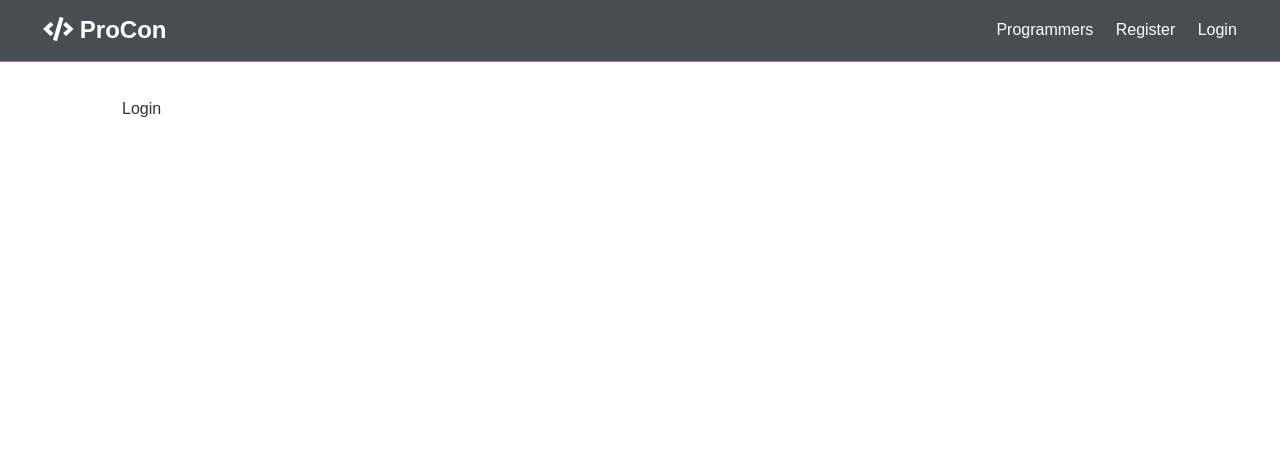
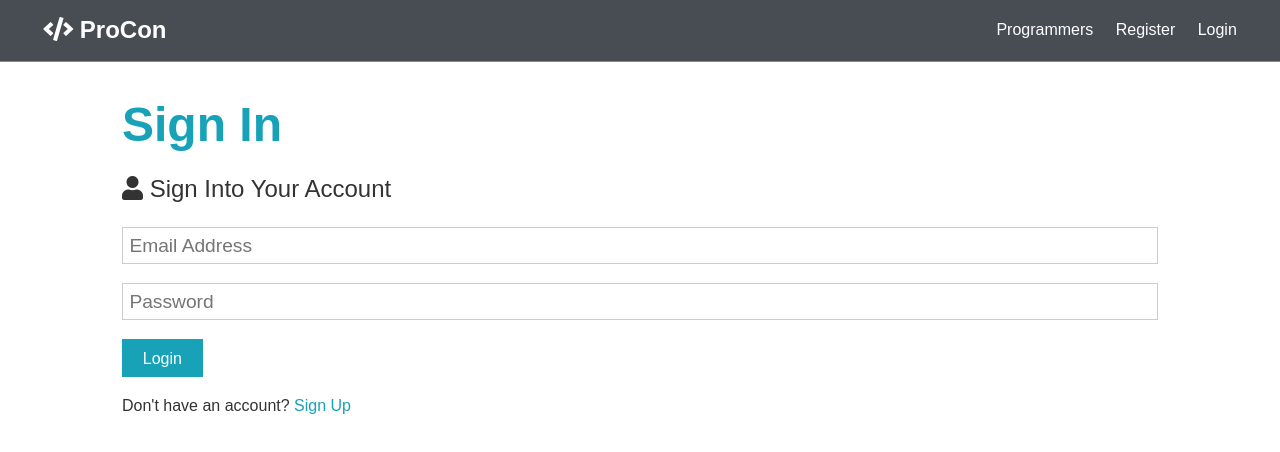
Before and after one commit to lzhangsysu/programmer_connect, a React (Create React App) app in the folder client/: page /login in a window 1280 px wide. Shown: the top 452 px of the page. Built offline with nearby package versions, Linux system fonts and the light colour scheme.

Commit message:
add login form, fix register form

```diff
--- a/client/src/components/auth/Login.js
+++ b/client/src/components/auth/Login.js
@@ -1,11 +1,55 @@
-import React from 'react';
+import React, { Fragment, useState } from 'react';
+import { Link } from 'react-router-dom';
 
 const Login = () => {
+    const [formData, setFormData] = useState({
+        email: '',
+        password: ''
+    });
+
+    const { email, password } = formData;
+
+    const onChange = e => setFormData({...formData, [e.target.name]: e.target.value });
+
+    const onSubmit = async e => {
+        e.preventDefault();
+        console.log('SUCCESS');
+    }
+
     return (
-        <div>
-            Login
-        </div>
+        <Fragment>
+        <h1 className="large text-primary">Sign In</h1>
+        <p className="lead"><i className="fas fa-user"></i> Sign Into Your Account</p>
+        <form className="form" onSubmit={ e => onSubmit(e) }>
+            <div className="form-group">
+            <input
+                type="email"
+                placeholder="Email Address"
+                name="email"
+                value={ email }
+                onChange={ e => onChange(e) }
+                required
+            />
+            </div>
+            <div className="form-group">
+            <input
+                type="password"
+                placeholder="Password"
+                name="password"
+                value = { password }
+                minLength="6"
+                onChange={ e => onChange(e) }
+                required
+            />
+            </div>
+            <input type="submit" className="btn btn-primary" value="Login" />
+        </form>
+        <p className="my-1">
+            Don't have an account? <Link to="/register">Sign Up</Link>
+        </p>
+        </Fragment>
     )
 };
 
+
 export default Login;
--- a/client/src/components/auth/Register.js
+++ b/client/src/components/auth/Register.js
@@ -1,4 +1,5 @@
 import React, { Fragment, useState } from 'react';
+import { Link } from 'react-router-dom';
 
 const Register = () => {
     const [formData, setFormData] = useState({
@@ -12,12 +13,31 @@
 
     const onChange = e => setFormData({...formData, [e.target.name]: e.target.value });
 
-    const onSubmit = e => {
+    const onSubmit = async e => {
         e.preventDefault();
         if (password !== password2) {
             console.log('Passwords do not match');
         } else {
-            console.log(formData);
+            console.log('SUCCESS');
+            // const newUser = {
+            //     name,
+            //     email,
+            //     password
+            // };
+
+            // try {
+            //     const config = {
+            //         headers: {
+            //             'Content-Type': 'application/json'
+            //         }
+            //     }
+
+            //     const body = JSON.stringify(newUser);
+            //     const res = await axios.post('api/users', body, config);
+            //     console.log(res.data);
+            // } catch (err) {
+            //     console.error(err.response.data);
+            // }
         }
     }
 
@@ -74,7 +94,7 @@
             <input type="submit" className="btn btn-primary" value="Register" />
         </form>
         <p className="my-1">
-            Already have an account? <a href="login.html">Sign In</a>
+            Already have an account? <Link to="/login">Sign In</Link>
         </p>
         </Fragment>
     )
```
